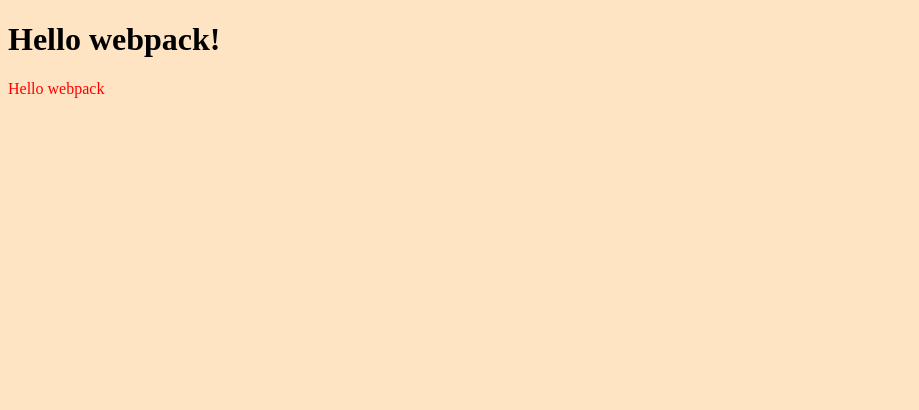
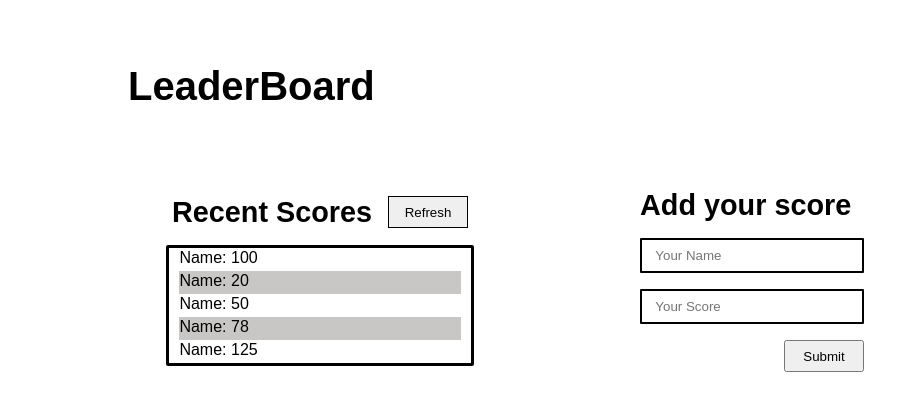
Before and after one commit to Javed-Shahbaz/LeadBoard, a website built with webpack: page src/index.html in a window 1280 px wide. Shown: the whole page, without its empty margins (0-919 px from the left). Built offline with nearby package versions, Linux system fonts and the light colour scheme.

Commit message:
update files

```diff
--- a/src/index.html
+++ b/src/index.html
@@ -1,11 +1,32 @@
 <!DOCTYPE html>
 <html lang="en">
 <head>
-    <meta charset="UTF-8">
-    <meta name="viewport" content="width=device-width, initial-scale=1.0">
-    <title>Webpack</title>
+  <meta charset="UTF-8">
+  <meta name="viewport" content="width=device-width, initial-scale=1.0">
+  <title>Leader Board</title>
 </head>
 <body>
-    <h1>Hello webpack!</h1>
+  <h1>LeaderBoard</h1>
+  <div class="main">
+    <div class="score">
+        <div class="scoreTitle">
+            <h2>Recent Scores</h2>
+            <button id="refresh" type="button">Refresh</button>
+        </div>
+        <div class="scoreList">
+          <ul id="List"></ul>
+        </div>
+    </div>
+    <div class="addScore">
+      <form action="submit" class="addForm">
+        <h2 id="addScore">Add your score</h2>
+        <input class="input" type="text" placeholder="Your Name">
+        <input class="input" type="text" placeholder="Your Score">
+        <div id="subBtn">
+          <button id="add" type="button">Submit</button>
+        </div>
+      </form>
+    </div>
+</div>
 </body>
 </html>
--- a/src/index.js
+++ b/src/index.js
@@ -1,14 +1,41 @@
-import _ from 'lodash';
 import './style.css';
 
- function component() {
-   const element = document.createElement('div');
+const scoreList = [
+  {
+    id: '1',
+    name: 'Name',
+    score: '100',
+  },
+  {
+    id: '2',
+    name: 'Name',
+    score: '20',
+  },
+  {
+    id: '3',
+    name: 'Name',
+    score: '50',
+  },
+  {
+    id: '4',
+    name: 'Name',
+    score: '78',
+  },
+  {
+    id: '5',
+    name: 'Name',
+    score: '125',
+  },
+];
 
-  // Lodash, now imported by this script
-   element.innerHTML = _.join(['Hello', 'webpack'], ' ');
-   element.classList.add('hello');
+const lisItem = document.getElementById('List');
 
-   return element;
- }
-
- document.body.appendChild(component());
+scoreList.map((item) => {
+  if (item.id % 2 === 0) {
+    lisItem.innerHTML += `
+    <li class= 'bakground'>${item.name}:     <span>${item.score}</span></li>`;
+  } else {
+    lisItem.innerHTML += `<li>${item.name}:     <span>${item.score}</span></li>`;
+  }
+  return ("");
+});
--- a/src/style.css
+++ b/src/style.css
@@ -1,7 +1,91 @@
-.hello {
-  color: red;
+* {
+  margin: 0;
+  padding: 0;
+  box-sizing: border-box;
+  font-family: Poppins, sans-serif;
 }
 
-body {
-  background-color: bisque;
+h1 {
+  font-size: 2.5em;
+  align-items: left;
+  margin-left: 3.2em;
+  margin-bottom: 2em;
+  margin-top: 1.6em;
 }
+
+.main {
+  display: grid;
+  grid-template-columns: 1fr 1fr;
+  align-items: center;
+}
+
+.score {
+  display: flex;
+  justify-content: center;
+  flex-direction: column;
+  align-items: center;
+  text-align: justify;
+}
+
+.scoreTitle {
+  display: flex;
+  justify-content: center;
+  align-items: center;
+}
+
+#refresh {
+  margin-left: 1rem;
+  height: 2rem;
+  width: 5rem;
+  border: 1px solid;
+}
+
+h2 {
+  font-size: 1.8em;
+}
+
+.scoreList {
+  border: 0.2em solid black;
+  border-radius: 2px;
+  width: 48%;
+  margin-top: 1em;
+}
+
+div ul li {
+  list-style:none;
+  padding-top: 1px;
+  margin: 0 10px;
+  height: 23px;
+  align-items: center;
+}
+
+.bakground {
+  background-color: rgb(201, 198, 198);
+}
+
+.addForm {
+  display: flex;
+  flex-direction: column;
+  gap: 1em;
+  width: 50%;
+}
+
+.input {
+  height: 35px;
+  border: 2px solid black;
+  border-radius: 1px;
+  width: 70%;
+  padding-left: 1em ;
+}
+
+#subBtn {
+  display: flex;
+  justify-content: flex-end;
+  width: 70%;
+  font-size: medium;
+}
+
+#add {
+  width: 5rem;
+  height: 2rem;
+}
```
